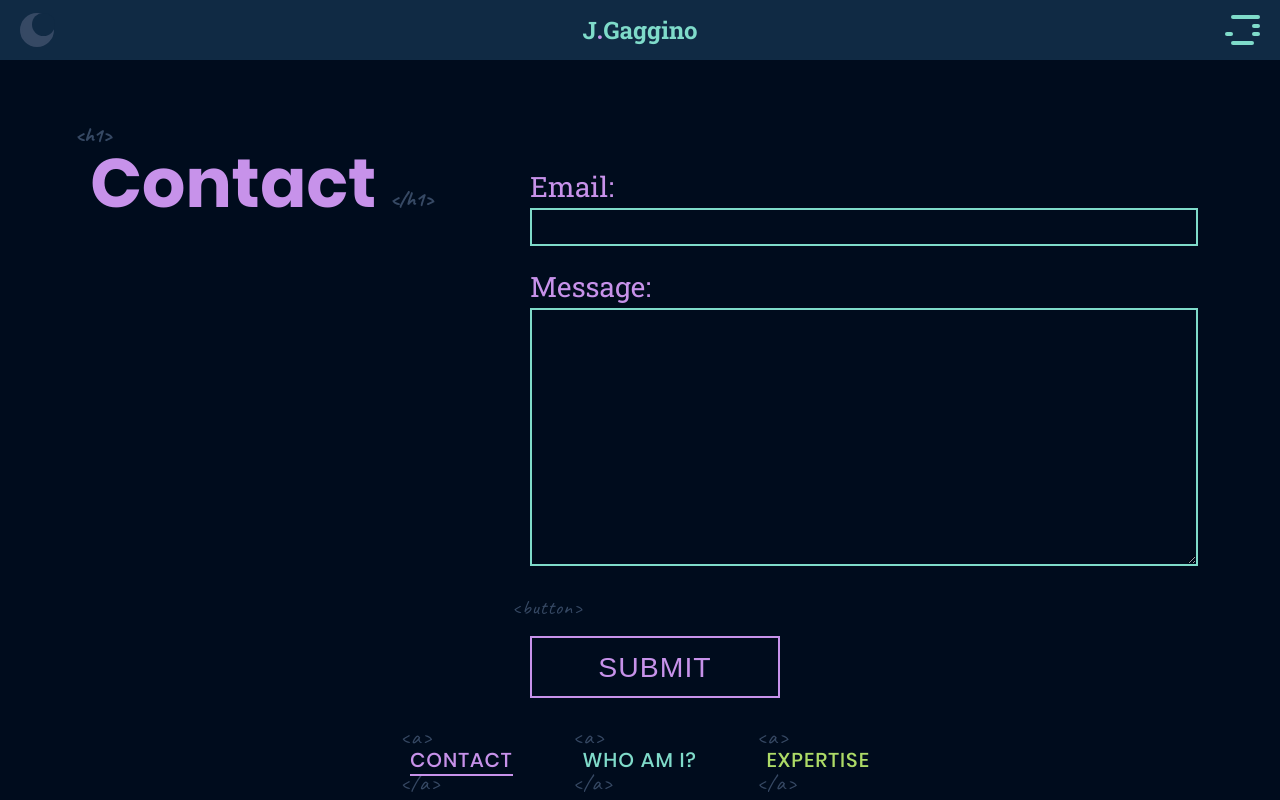
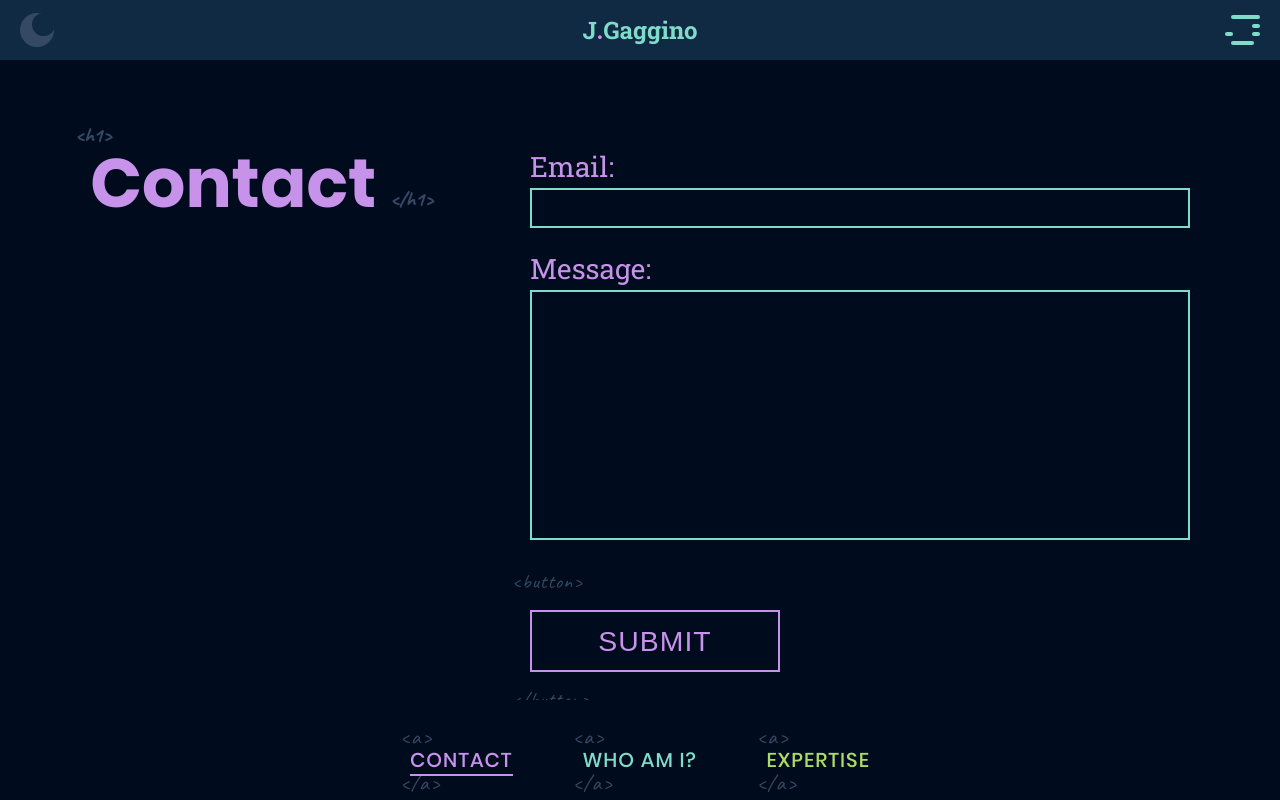
Before and after one commit to jeffreygaggino/react-personal, a React (Create React App) app: page /contact in a window 1280 px wide. Built offline with nearby package versions, Linux system fonts and the light colour scheme.

Commit message:
[u] minor safari optimizations

```diff
--- a/src/styles/components/backgroundinteractive.scss
+++ b/src/styles/components/backgroundinteractive.scss
@@ -26,8 +26,7 @@ body {
       }
       @include tablet {
         width: 50vh;
-        left: 55vw;
-        top: 10%;
+        position: static;
       }
 
     }
@@ -59,9 +58,10 @@ body {
 
     &__svg {
       position: absolute;
-      left: calc(50vw);
-      bottom: 9%;
-      width: calc(40vh - 15vw);
+      right: -10%;
+      bottom: calc(20vh - 80px);
+      width: calc(40vh - 50px);
+      padding-bottom: 20px;
 
       @include smallscreen {
         bottom: 12%;
@@ -70,6 +70,7 @@ body {
         width: 40vh;
         left: 55vw;
         bottom: 25%;
+        padding-bottom: 0;
       }
 
       @include desktop {
--- a/src/styles/pages/contact.scss
+++ b/src/styles/pages/contact.scss
@@ -1,6 +1,6 @@
 #mainContent {
   #contact {
-    width: calc(100% - 60px);
+    width: calc(100% - 50px);
     --pageTheme: var(--contact-color);
     @include desktop {
         flex-direction: row;
@@ -30,6 +30,9 @@
         font-size: 1.4rem;
         line-height: 1.5;
         font-family: "Roboto Slab", Palatino, Georgia, serif;
+        &:first-child {
+          margin-top: 0;
+        }
       }
 
       .contact__form-field {
@@ -37,13 +40,20 @@
         border: 2px solid var(--about-color);
         font-size: 1.4rem;
       }
+      input[type="email"] {
+        height: 40px;
+      }
       input[type="email"], textarea {
         color: var(--contact-color);
         width:100%;
+        box-sizing: border-box;
       }
 
       textarea{
           height: 20vh;
+          width: 100%;
+          resize: none;
+          box-sizing: border-box;
           @include tablet {
               height: 250px;
           }
@@ -51,6 +61,7 @@
       &-button {
         margin-top: 3.5rem;
         margin-bottom: 3rem;
+        cursor: pointer;
       }
       p.errorMsg {
         font-family: "Caveat", "Lucida Handwriting", cursive;
```
